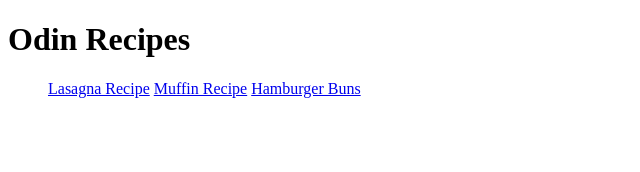
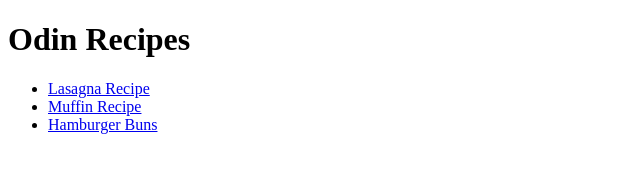
Before and after one commit to tkurosaki1/odin-recipes, a plain HTML site: page index.html in a window 1280 px wide. Shown: the whole page, without its empty margins (0-640 px from the left). Drawn offline with Linux system fonts and the light colour scheme.

Commit message:
Modified Index.html

```diff
--- a/index.html
+++ b/index.html
@@ -9,9 +9,9 @@
 <body>
     <h1>Odin Recipes</h1>
     <ul>
-        <a href="recipes/lasagna.html">Lasagna Recipe</a>
-        <a href="recipes/muffin.html">Muffin Recipe</a>
-        <a href="recipes/hamburger_buns.html">Hamburger Buns</a>
+    <li><a href="recipes/lasagna.html">Lasagna Recipe</a></li>
+    <li><a href="recipes/muffin.html">Muffin Recipe</a></li>
+    <li><a href="recipes/hamburger_buns.html">Hamburger Buns</a></li>
     </ul>
 
 </body>
```
